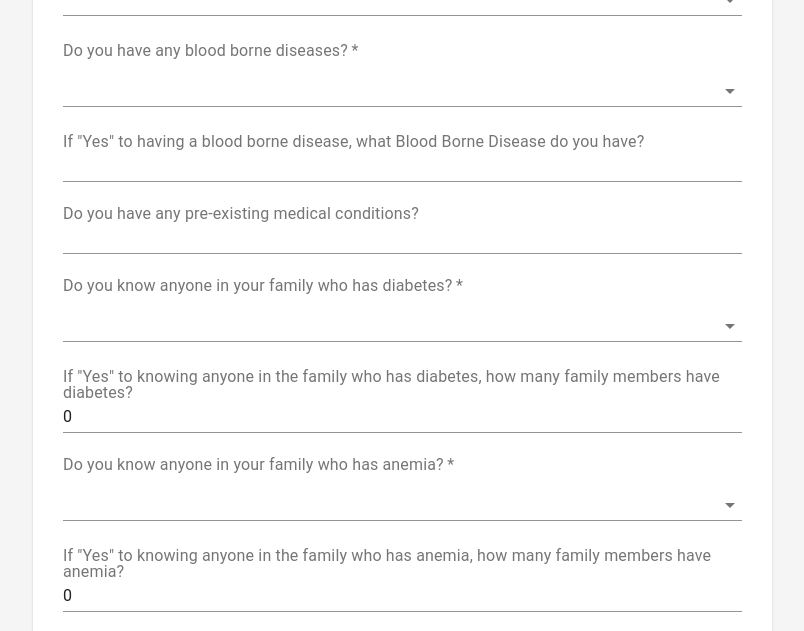
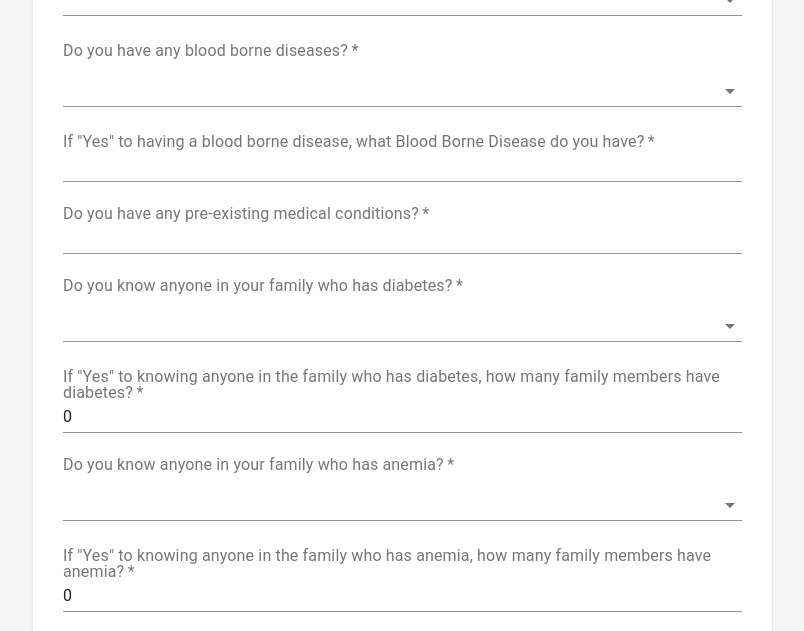
Before and after one commit to i2Eye/i2Eye-Front, a React (Create React App) app: page / in a window 1280 px wide. Shown: the part 820-1451 px from the top of the page, without its empty margins (47-851 px from the left). Built offline with nearby package versions, Linux system fonts and the light colour scheme.

Commit message:
Updated step 1-3 of regform to show error state for qns too during field validation

```diff
--- a/src/Components/RegFormComponents/HouseholdInfo.js
+++ b/src/Components/RegFormComponents/HouseholdInfo.js
@@ -54,7 +54,7 @@ export const HouseholdInfo = ({
                   />
                 </Grid>
                 <Grid item xs={12}>
-                  <FormControl>
+                  <FormControl required error={touched.household_count && errors.household_count}>
                     <FormLabel htmlFor="household_count">How many people are there in the household (including yourself)</FormLabel>
                   </FormControl>
                   <Field
--- a/src/Components/RegFormComponents/Lifestyle.js
+++ b/src/Components/RegFormComponents/Lifestyle.js
@@ -53,7 +53,7 @@ export const Lifestyle = ({
                   </FormControl>
                 </Grid>
                 <Grid item xs={12}>
-                <FormControl fullWidth>
+                <FormControl fullWidth required error={touched.exercise_duration && errors.exercise_duration}>
                     <FormLabel id="exercise_duration-label">How long do you exercise per session (in hours)?</FormLabel>
                   <Field
                     as={TextField}
--- a/src/Components/RegFormComponents/MedicalConditions.js
+++ b/src/Components/RegFormComponents/MedicalConditions.js
@@ -137,7 +137,7 @@ export const MedicalConditions = ({
                 </Grid>
 
                 <Grid item xs={12}>
-                  <FormControl fullWidth>
+                  <FormControl fullWidth required error={touched.blood_borne_disease && errors.blood_borne_disease}>
                     <FormLabel htmlFor="has_blood_borne_disease">If "Yes" to having a blood borne disease, what Blood Borne Disease do you have?</FormLabel>
                     <Field
                       as={TextField}
@@ -155,7 +155,7 @@ export const MedicalConditions = ({
                 </Grid>
 
                 <Grid item xs={12}>
-                  <FormControl fullWidth>
+                  <FormControl fullWidth required error={touched.pre_existing_conditions && errors.pre_existing_conditions}>
                     <FormLabel htmlFor="pre_existing_conditions">Do you have any pre-existing medical conditions?</FormLabel>
                     <Field
                       as={TextField}
@@ -190,7 +190,7 @@ export const MedicalConditions = ({
                 </Grid>
 
                 <Grid item xs={12}>
-                  <FormControl fullWidth>
+                  <FormControl fullWidth required error={touched.family_diabetes_count && errors.family_diabetes_count}>
                     <FormLabel htmlFor="family_diabetes_count">If "Yes" to knowing anyone in the family who has diabetes, how many family members have diabetes?</FormLabel>
                     <Field
                       as={TextField}
@@ -225,7 +225,7 @@ export const MedicalConditions = ({
                 </Grid>
 
                 <Grid item xs={12}>
-                  <FormControl fullWidth>
+                  <FormControl fullWidth required error={touched.family_anemia_count && errors.family_anemia_count}>
                     <FormLabel htmlFor="family_anemia_count">If "Yes" to knowing anyone in the family who has anemia, how many family members have anemia?</FormLabel>
                     <Field
                       as={TextField}
```
